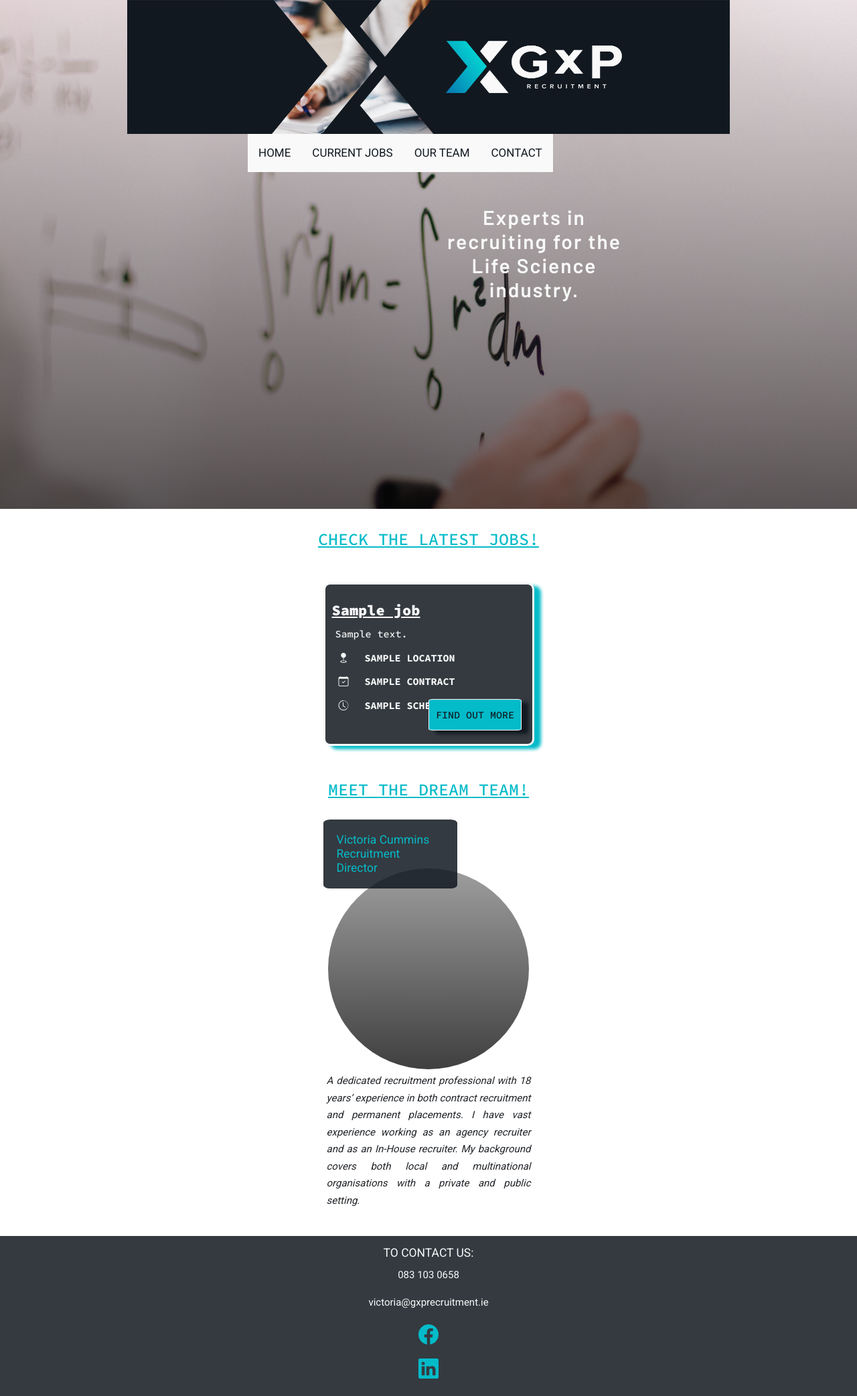
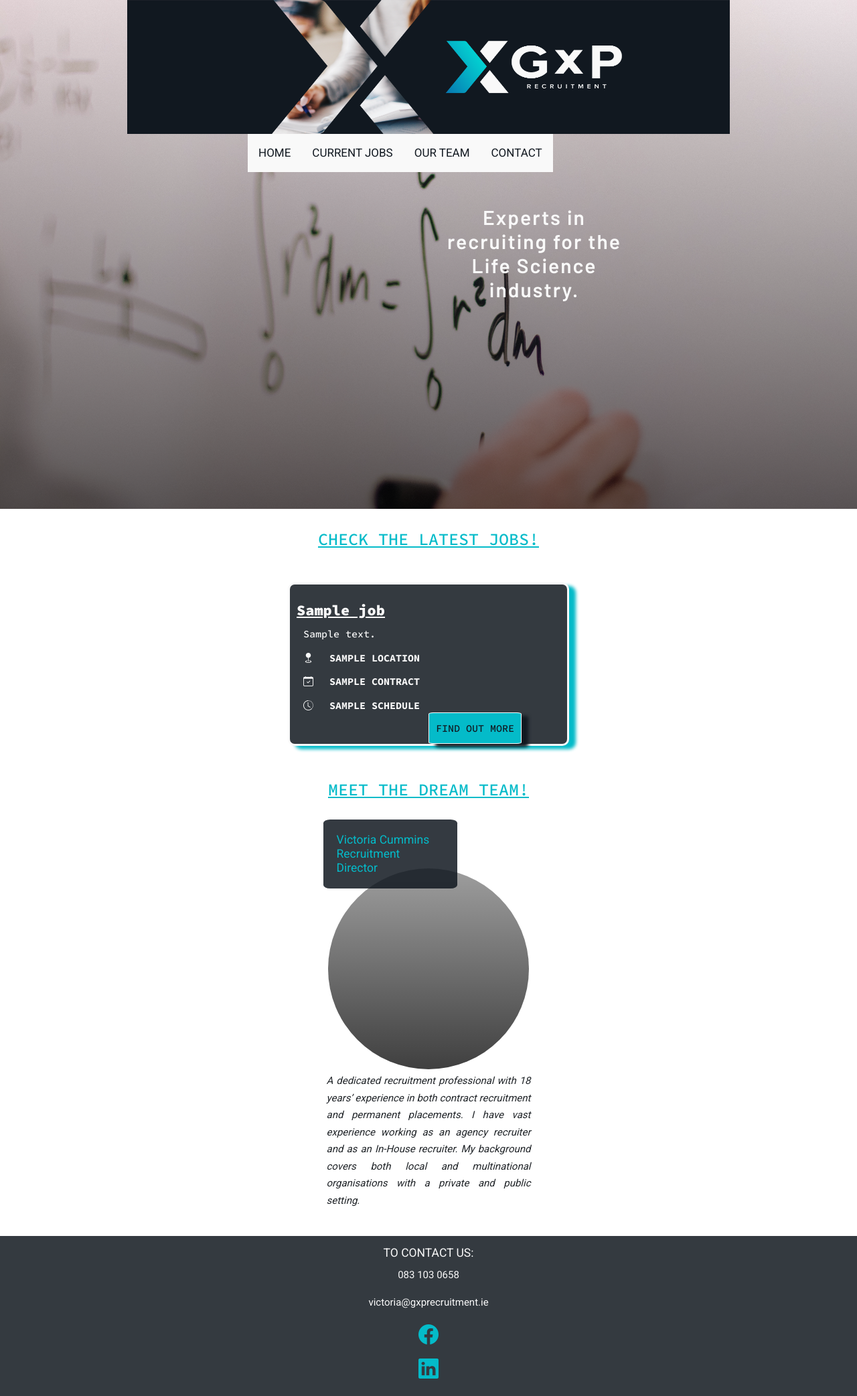
Before and after one commit to mkuti/GxPRecruit, a Django app: template core/templates/home.html in a window 1280 px wide. Shown: the whole page at 67% size. Run offline with Django 3.2, Linux system fonts and the light colour scheme; the template is opened without the code that fills it: most values are stand-ins (such as "Sample title", 1, 10 or a date in 2020); data that the repository does not hold is empty; some libraries are stand-ins or nearby versions; grey boxes are pictures that could not be loaded.

Commit message:
Removed extra padding on popup button

```diff
--- a/core/templates/home.html
+++ b/core/templates/home.html
@@ -19,7 +19,7 @@
 
         {% for job in jobs %}
         {% if forloop.counter|divisibleby:2 %}
-        <div class="col-12 col-sm-8 col-md-6 col-lg-4 col-xl-3 jobs-container white-box dark-text">
+        <div class="col-12 col-sm-8 col-md-6 col-lg-4 jobs-container white-box dark-text">
             <h3 class="job-header m-3"><u>{{ job.title}}</u></h3>
             <div class="job-specifics m-3">
                 <div class="description text-justify m-2">
@@ -40,15 +40,15 @@
                     <span>{{ job.schedule }}</span>
                 </div>
             </div>
-            <div class="text-center m-5">
+            <div class="text-center my-5">
                 <a href="" class="popup-btn bg-blue dark-text text-uppercase">Find out More</a>
             </div>
         </div>
         {% else %}
-        <div class="col-12 col-sm-8 col-md-6 col-lg-4 col-xl-3 jobs-container dark-box bg-dark light-text">
+        <div class="col-12 col-sm-8 col-md-6 col-lg-4 jobs-container dark-box bg-dark light-text">
             <h3 class="job-header m-3"><u>{{ job.title}}</u></h3>
             <div class="job-specifics m-3">
-                <div class="description text-justify m-2">
+                <div class="description text-justify m-3">
                     <p>
                         {{ job.description }}
                     </p>
@@ -66,7 +66,7 @@
                     <span>{{ job.schedule }}</span>
                 </div>
             </div>
-            <div class="text-center m-5">
+            <div class="text-center my-5">
                 <a href="" class="popup-btn bg-blue dark-text text-uppercase">Find out More</a>
             </div>
         </div>
--- a/static/css/style.css
+++ b/static/css/style.css
@@ -63,7 +63,6 @@ body {
   border: 0.1rem solid #f9f9f9;
   position: absolute;
   bottom: 0;
-  margin: 2rem 0;
 }
 
 .popup-btn:hover {
@@ -194,7 +193,7 @@ body {
   font-weight: 500;
   margin: 2rem;
   padding: 1.5rem;
-  width: 20rem;
+  width: 30rem;
   height: auto;
   border-radius: 1rem;
 }
```
